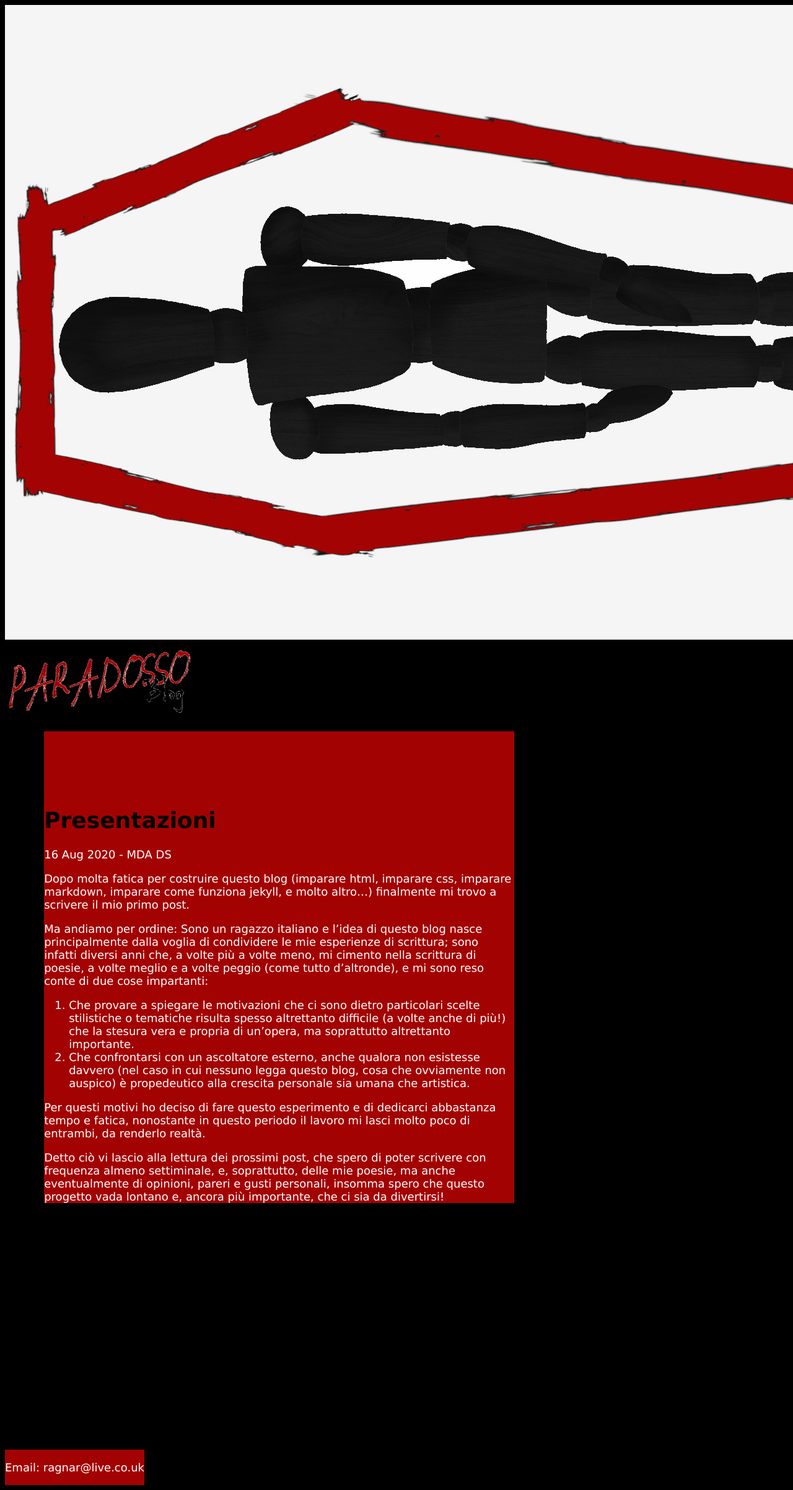
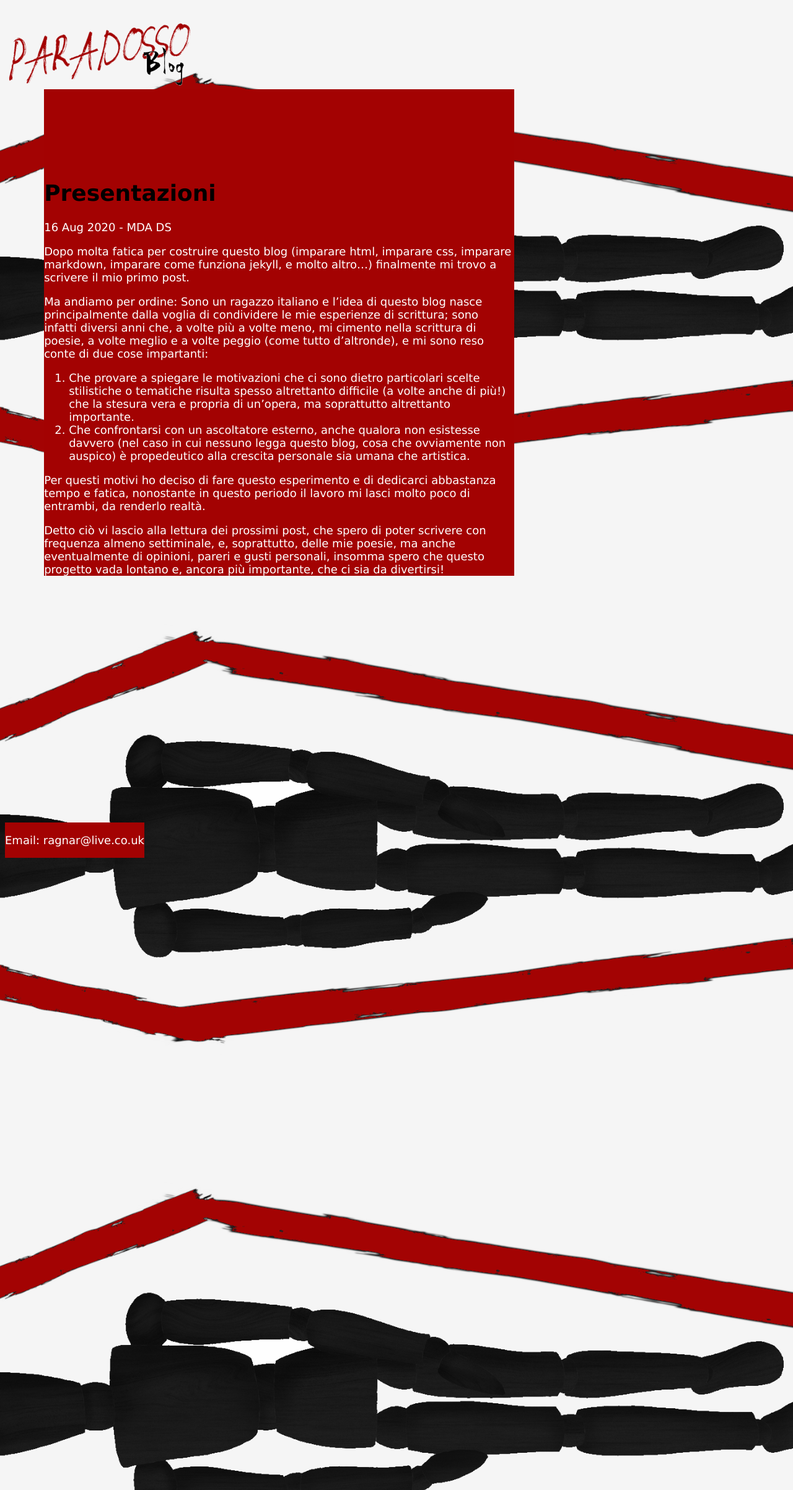
Before and after one commit to thechiefm88/thechiefm88.github.io, a Jekyll site: the page built from _posts/2020-08-16-Presentazioni.md, in a window 1280 px wide. Shown: the whole page at 62% size. Built offline with Jekyll 4.4.1, drawn with Linux system fonts in a browser that asks for light colours.

Commit message:
Revert "25: fixing bg"
This reverts commit bc2392ccf07d09a04ba42b26de536ac72f2305c2.

```diff
--- a/_layouts/default.html
+++ b/_layouts/default.html
@@ -4,10 +4,6 @@
 		<link href="/assets/css/index.css" rel="stylesheet" type="text/css">
 	</head>
 	<body>
-		<div class="background">
-			<img src="/assets/css/background.png">
-		</div>
-
 		<div class="logo">
 			<a class="logo" href="/index.html"><img src="/assets/images/logo2.png"></a>
 		</div>
--- a/assets/css/index.css
+++ b/assets/css/index.css
@@ -1,18 +1,12 @@
 body{
-	background: black no-repeat fixed;
+	background: black url(background.png) no-repeat fixed;
 	background-size: cover;
 
 	font-family: Verdana, sans-serif;
 	font-size: 18px;
 }
-div.backgroung{
-	position: absolute;
-	height: 100%;
-	width: 100%;
-	z-index: -1;
-}
 @media (orientation:portrait){
-	div.background{
+	body{
 		transform:rotate(90deg);
 	}
 }
```
